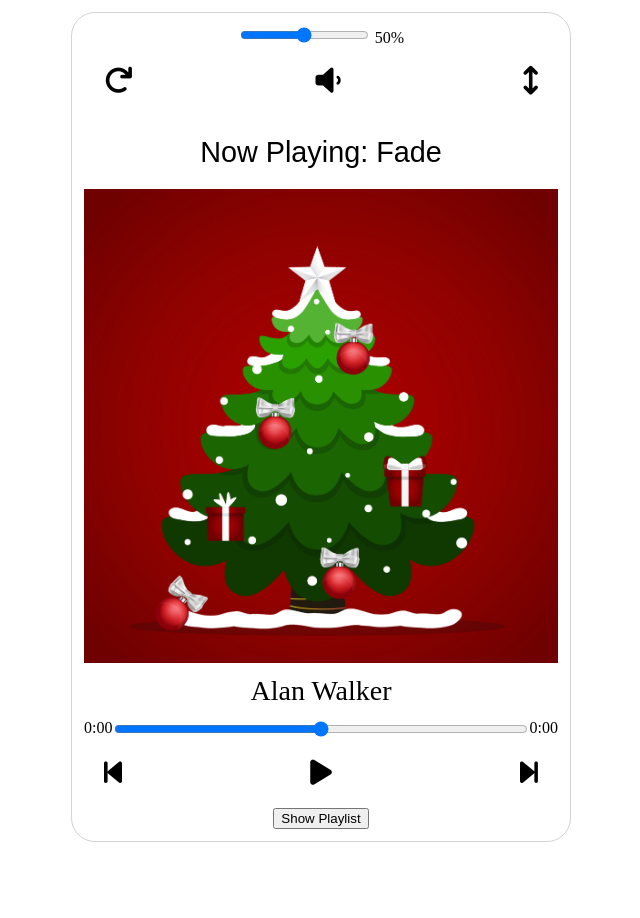
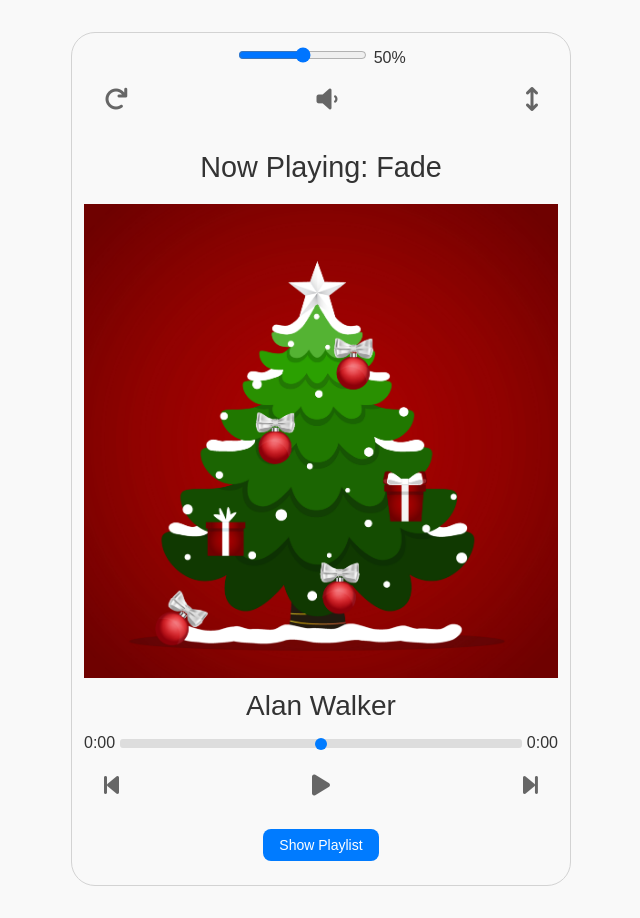
Before and after one commit to bowiexlu/AudioPlayer, a plain HTML site: page index.html in a window 1280 px wide. Shown: the whole page, without its empty margins (319-959 px from the left). Before the commit the page ends 854 px from the top, so only its background shows below. Drawn offline with Linux system fonts and the light colour scheme.

Commit message:
update css

```diff
--- a/css/style.css
+++ b/css/style.css
@@ -1,4 +1,7 @@
 body {
+	font-family: Arial, sans-serif;
+	background-color: #f9f9f9;
+	color: #333;
 	padding:0;
 	margin: 0;
 }
@@ -14,6 +17,9 @@
 #wrapper {
 	display: flex;
 	justify-content: center;
+	align-items: center;
+ 	min-height: 100vh;
+  	padding: 20px;
 }
 
 #player-area {
@@ -23,8 +29,15 @@
     padding: 12px;
     margin: 12px;
     border-radius: 24px;
+}
+@media (max-width: 600px) {
+	#player-area {
+        padding: 10px;
+        margin: 8px;
+        border-radius: 16px;
+    }
+}
 
-}
 #song-artist {
 	font-size: 28px;
 	padding: 12px;
@@ -72,21 +85,21 @@
 	display: flex;
 	justify-content: space-between;
 	align-items: center;
+	border-bottom: 1px solid #e0e0e0;
 }
 
 .playlist-item:hover {
-    background-color: #f0f0f0;
+    background-color: #f5f5f5;
 }
 
 .active-song {
     background-color: #d0e6f6;
-    font-weight: bold;
 }
 
 .playlist-song-name {
 	font-weight: bold;
 	font-size: 16px;
-	flex-basis: 40%;
+	flex-basis: 30%;
 	text-align: left;
 }
 
@@ -99,8 +112,50 @@
 
 
 .playlist-duration {
-	font-size: 14px;
+	font-size: 16px;
 	color: #333;
 	text-align: right;
 	flex-basis: 15%;
 }
+#progress-bar {
+	width: 90%;
+	height: 9px;
+	background-color: #ddd;
+	border-radius: 3px;
+	appearance: none;
+	margin: 5px;
+}
+#progress-bar::-webkit-slider-thumb {
+	appearance: none;
+	width: 12px;
+	height: 12px;
+	background-color: #007BFF;
+	border-radius: 50%;
+	cursor: pointer;
+}
+
+.icon-row i {
+	font-size: 24px;
+	color: #666;
+	cursor: pointer;
+	transition: color 0.3s ease;
+}
+
+.icon-row i:hover {
+	color: #007BFF;
+}
+#toggle-playlist-button {
+	background-color: #007BFF;
+	color: #fff;
+	padding: 8px 16px;
+	border: none;
+	border-radius: 8px;
+	cursor: pointer;
+	font-size: 14px;
+	margin: 12px 0;
+	transition: background-color 0.3s ease;
+}
+
+  #toggle-playlist-button:hover {
+	background-color: #0056b3;
+}
```
Lines whose indentation alone changed are shown as unchanged.
